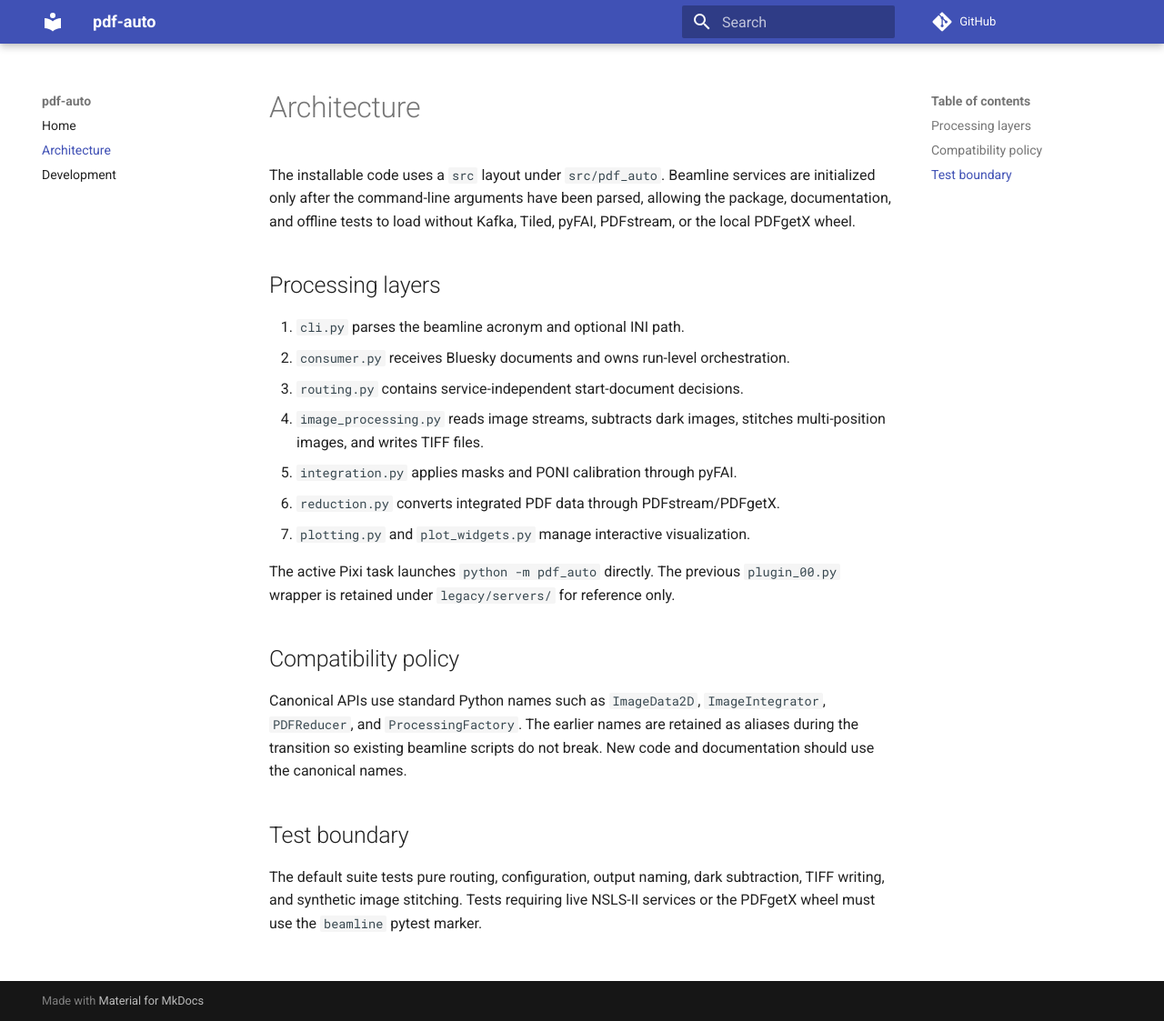
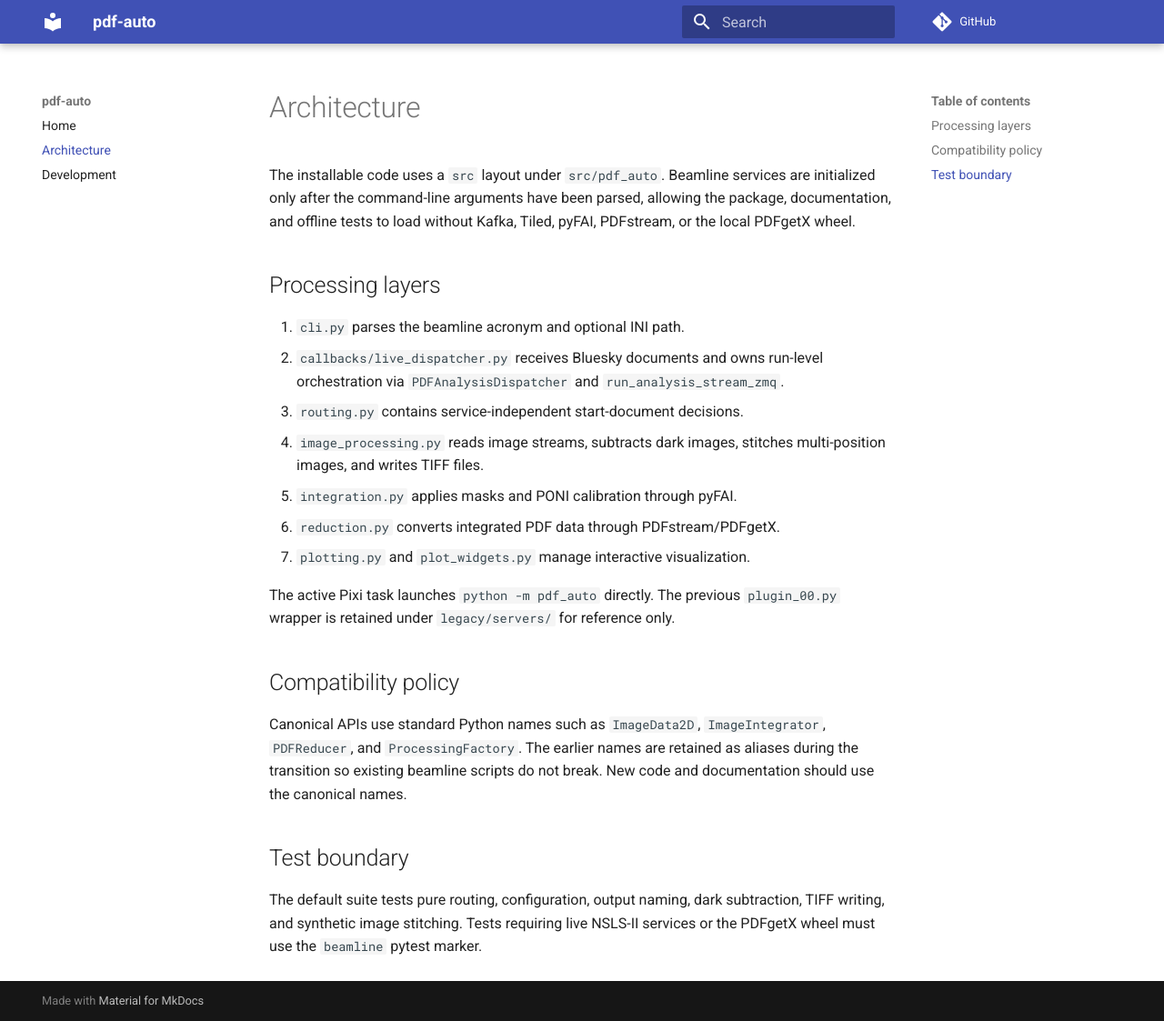
Before and after one commit to cheng-hung/pdf-auto, an MkDocs documentation site: the page built from docs/architecture.md, in a window 1280 px wide and 1123 px high. Shown: the whole window at 91% size. Built offline with MkDocs 1.6.1 and Material for MkDocs 9.7.7, drawn with Linux system fonts in a browser that asks for light colours; comment, search, counter and statistics services are not loaded.

Commit message:
Modify processing layers in architecture documentation
Co-authored-by: Copilot Autofix powered by AI <175728472+Copilot@users.noreply.github.com>

```diff
--- a/docs/architecture.md
+++ b/docs/architecture.md
@@ -8,7 +8,9 @@ pyFAI, PDFstream, or the local PDFgetX wheel.
 ## Processing layers
 
 1. `cli.py` parses the beamline acronym and optional INI path.
-2. `consumer.py` receives Bluesky documents and owns run-level orchestration.
+2. `callbacks/live_dispatcher.py` receives Bluesky documents and owns
+   run-level orchestration via `PDFAnalysisDispatcher` and
+   `run_analysis_stream_zmq`.
 3. `routing.py` contains service-independent start-document decisions.
 4. `image_processing.py` reads image streams, subtracts dark images, stitches
    multi-position images, and writes TIFF files.
```
